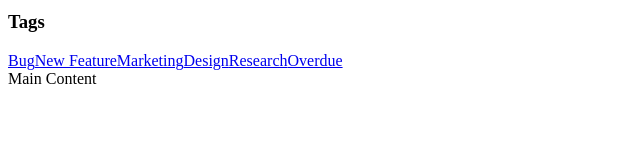
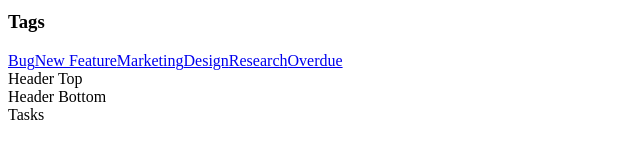
Before and after one commit to mbakin/task-manager, a Next.js app: page / in a window 1280 px wide. Shown: the part 397-556 px from the top of the page, without its empty margins (0-640 px from the left). Built offline with nearby package versions, Linux system fonts and the light colour scheme.

Commit message:
create `header` tag

```diff
--- a/pages/index.js
+++ b/pages/index.js
@@ -47,8 +47,17 @@ export default function Home() {
           </nav>
         </div>
 
-
-        <div className="flex-1 min-w-0">Main Content</div>
+        <div className="flex-1 min-w-0">
+          <header className="flex flex-col border-b border-gray-200 px-8">
+            <div>
+              Header Top
+            </div>
+            <div>
+              Header Bottom
+            </div>
+          </header>
+          <div>Tasks</div>
+        </div>
     </div>
   )
 }
```
